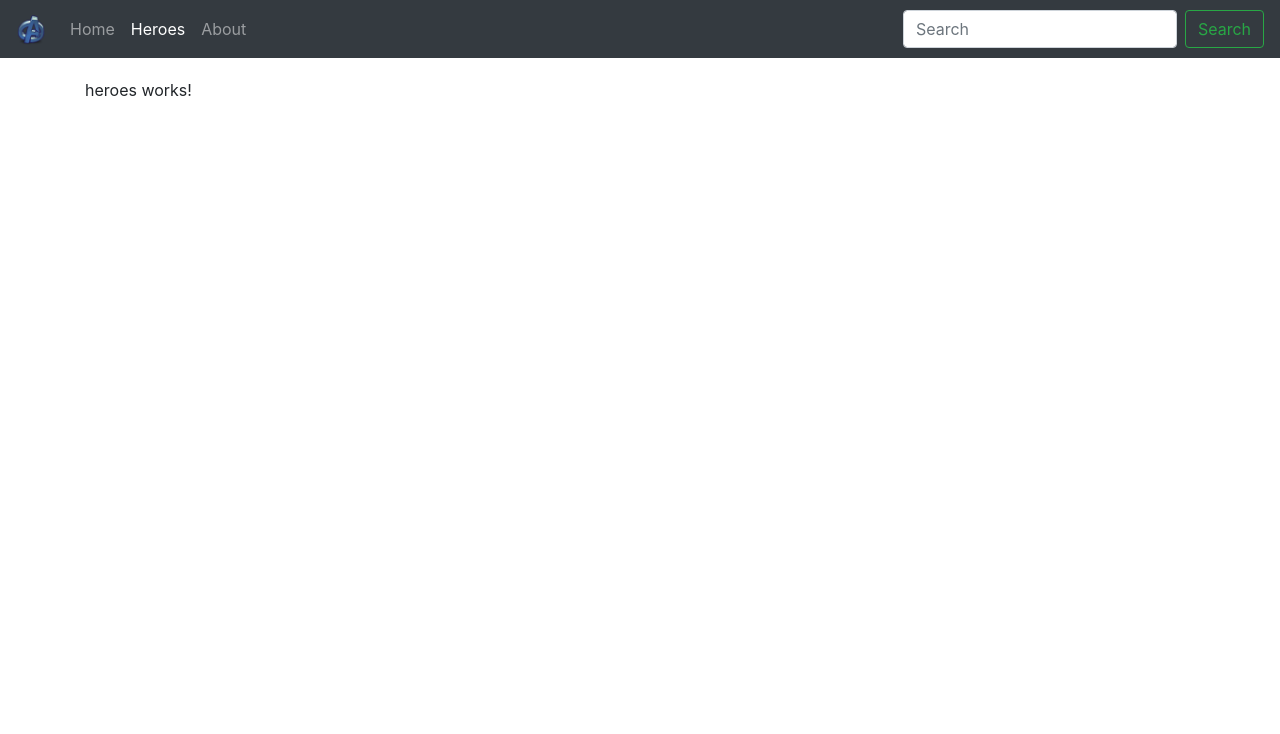
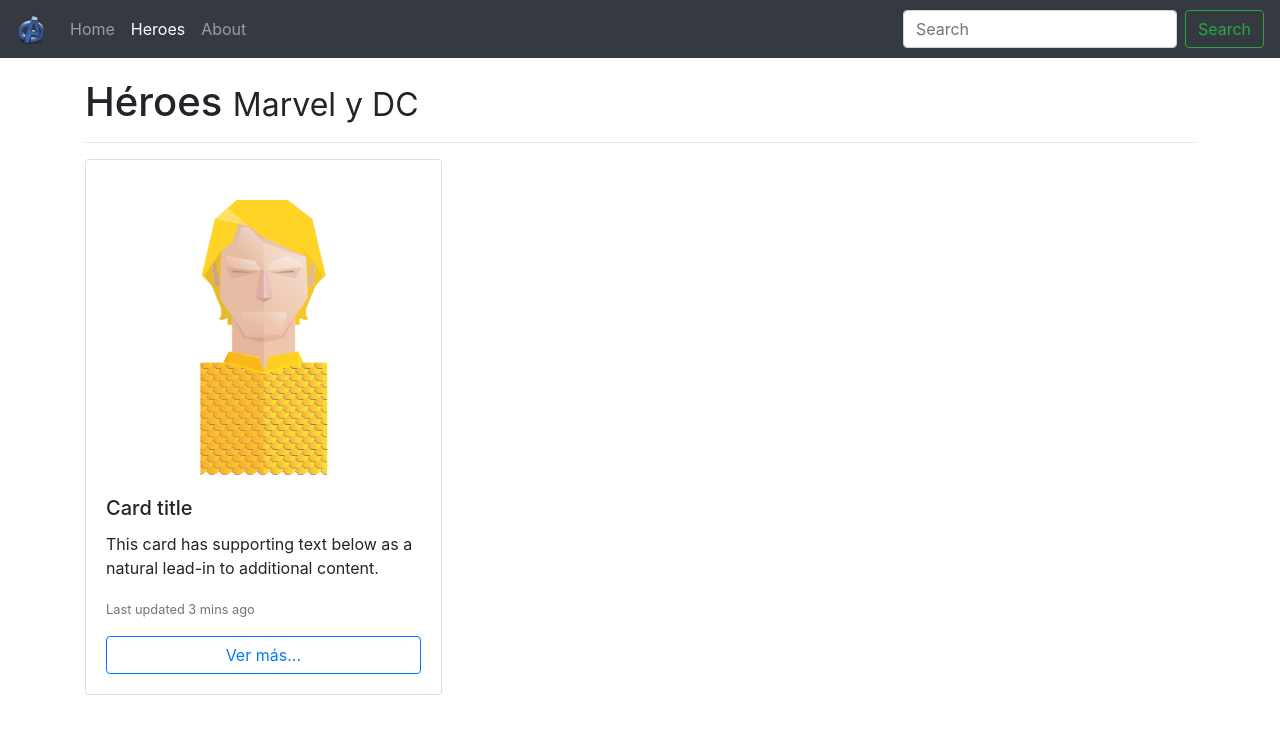
Before and after one commit to adlf-aldana/comic-app, an Angular app: page /heroes in a window 1280 px wide. Shown: the top 734 px of the page. Built offline with nearby package versions, Linux system fonts and the light colour scheme.

Commit message:
modified heroes component

```diff
--- a/src/app/components/heroes/heroes.component.html
+++ b/src/app/components/heroes/heroes.component.html
@@ -1 +1,17 @@
-<p>heroes works!</p>
+<h1>Héroes <small>Marvel y DC</small></h1>
+<hr>
+
+<div class="card-columns">
+    <div class="card">
+        <img src="assets/img/aquaman.png" class="card-img-top" alt="aquaman.png">
+        <div class="card-body">
+            <h5 class="card-title">Card title</h5>
+            <p class="card-text">This card has supporting text below as a natural lead-in to additional content.</p>
+            <p class="card-text"><small class="text-muted">Last updated 3 mins ago</small></p>
+
+            <button type="button" class="btn btn-outline-primary btn-block">
+                Ver más...
+            </button>
+        </div>
+    </div>
+</div>
--- a/src/styles.css
+++ b/src/styles.css
@@ -1,4 +1,8 @@
 /* You can add global styles to this file, and also import other style files */
+
+body {
+    padding-bottom: 50px;
+}
 
 .main-container {
     margin-top: 20px;
```
